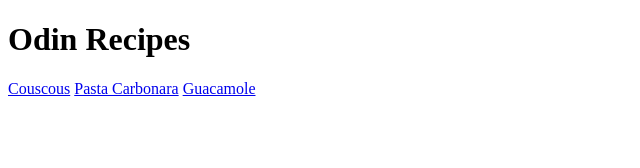
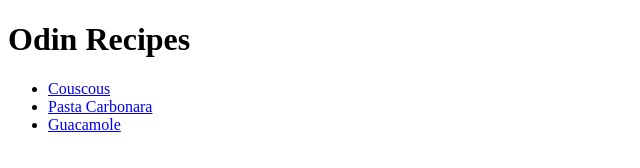
Before and after one commit to GriseldaxFR/odin-recipes, a plain HTML site: page index.html in a window 1280 px wide. Shown: the whole page, without its empty margins (0-640 px from the left). Drawn offline with Linux system fonts and the light colour scheme.

Commit message:
add list of the links

```diff
--- a/index.html
+++ b/index.html
@@ -3,18 +3,16 @@
 <head>
     <meta charset="UTF-8">
     <meta name="viewport" content="width=device-width, initial-scale=1.0">
-    <title>Document</title>
+    <title>Odin Recipes</title>
 </head>
 <body>
     <h1>Odin Recipes</h1>
 
-    <a href="recipes/couscous.html">Couscous</a>
-
-    <a href="recipes/carbonara.html">Pasta Carbonara</a>
-
-    <a href="recipes/guacamole.html">Guacamole</a>
-
-
+<ul>
+  <li><a href="recipes/couscous.html">Couscous</a></li>
+  <li><a href="recipes/carbonara.html">Pasta Carbonara</a></li>
+  <li><a href="recipes/guacamole.html">Guacamole</a></li>
+</ul>
 
 </body>
 </html>
```
